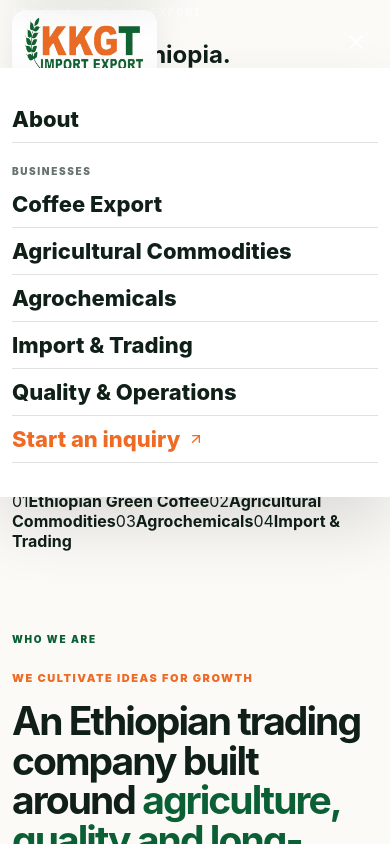
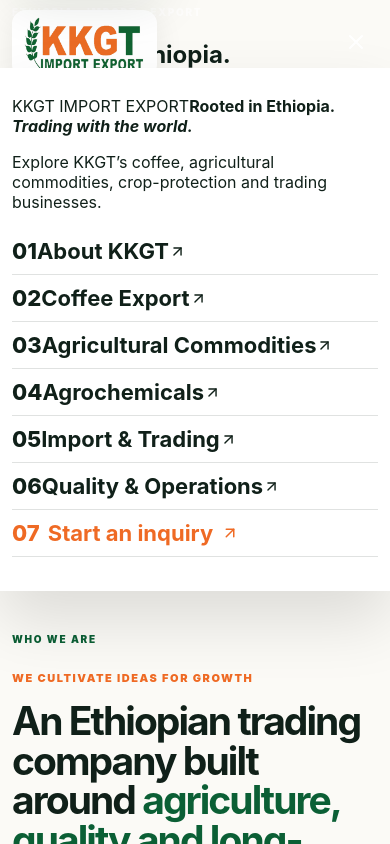
Before and after one commit to yohannesmulugeta/kkgt-website, a React (Vite) app: page / in a window 390 px wide. Both pictures are taken after a click on the button 356 px from the left and 44 px from the top of the page. Shown: the top 844 px of the page. Built offline with nearby package versions, Linux system fonts and the light colour scheme; grey boxes are pictures that could not be loaded.

Commit message:
Redesign mobile navigation experience

```diff
--- a/src/components/SiteShell.tsx
+++ b/src/components/SiteShell.tsx
@@ -18,6 +18,15 @@
   },
   { label: 'Agrochemicals', to: '/agrochemicals' },
   { label: 'Contact', to: '/contact' },
+] as const;
+
+const mobileLinks = [
+  ['01', 'About KKGT', '/about'],
+  ['02', 'Coffee Export', '/coffee'],
+  ['03', 'Agricultural Commodities', '/commodities'],
+  ['04', 'Agrochemicals', '/agrochemicals'],
+  ['05', 'Import & Trading', '/trading'],
+  ['06', 'Quality & Operations', '/quality'],
 ] as const;
 
 function Logo({ inverted = false }: { inverted?: boolean }) {
@@ -60,7 +69,7 @@
   }, [open]);
 
   return (
-    <header className={`site-header ${scrolled ? 'is-scrolled' : ''}`}>
+    <header className={`site-header ${scrolled ? 'is-scrolled' : ''} ${open ? 'is-menu-open' : ''}`}>
       <div className="container nav-bar">
         <Link to="/" aria-label="KKGT home" className="brand-link"><Logo /></Link>
         <nav className="desktop-nav" aria-label="Primary navigation">
@@ -86,11 +95,32 @@
         <Link to="/contact" className="nav-cta desktop-only">Start an inquiry <ArrowUpRight size={15} aria-hidden="true" /></Link>
         <button className="menu-button" type="button" aria-label={open ? 'Close navigation' : 'Open navigation'} aria-expanded={open} aria-controls="mobile-navigation" onClick={() => setOpen((value) => !value)}>{open ? <X aria-hidden="true" /> : <Menu aria-hidden="true" />}</button>
       </div>
+
       <AnimatePresence>
         {open && (
-          <motion.div id="mobile-navigation" className="mobile-menu" initial={{ opacity: 0, y: -12 }} animate={{ opacity: 1, y: 0 }} exit={{ opacity: 0, y: -10 }} transition={{ duration: 0.18 }}>
+          <motion.div id="mobile-navigation" className="mobile-menu mobile-menu--premium" initial={{ opacity: 0 }} animate={{ opacity: 1 }} exit={{ opacity: 0 }} transition={{ duration: 0.22 }}>
+            <div className="mobile-menu__backdrop" aria-hidden="true" />
             <nav className="container mobile-menu__inner" aria-label="Mobile navigation">
-              <Link to="/about">About</Link><span className="mobile-menu__label">BUSINESSES</span><Link to="/coffee">Coffee Export</Link><Link to="/commodities">Agricultural Commodities</Link><Link to="/agrochemicals">Agrochemicals</Link><Link to="/trading">Import & Trading</Link><Link to="/quality">Quality & Operations</Link><Link to="/contact" className="mobile-menu__cta">Start an inquiry <ArrowUpRight size={16} aria-hidden="true" /></Link>
+              <motion.div className="mobile-menu__intro" initial={{ opacity: 0, y: 18 }} animate={{ opacity: 1, y: 0 }} transition={{ duration: .32, delay: .04 }}>
+                <span>KKGT IMPORT EXPORT</span>
+                <strong>Rooted in Ethiopia.<br /><em>Trading with the world.</em></strong>
+                <p>Explore KKGT’s coffee, agricultural commodities, crop-protection and trading businesses.</p>
+              </motion.div>
+
+              <motion.div className="mobile-menu__links" initial={{ opacity: 0, y: 20 }} animate={{ opacity: 1, y: 0 }} transition={{ duration: .34, delay: .09 }}>
+                {mobileLinks.map(([no, label, to]) => (
+                  <Link to={to} key={to}>
+                    <span>{no}</span>
+                    <strong>{label}</strong>
+                    <ArrowUpRight size={17} aria-hidden="true" />
+                  </Link>
+                ))}
+                <Link to="/contact" className="mobile-menu__cta">
+                  <span>07</span>
+                  <strong>Start an inquiry</strong>
+                  <ArrowUpRight size={18} aria-hidden="true" />
+                </Link>
+              </motion.div>
             </nav>
           </motion.div>
         )}
```
